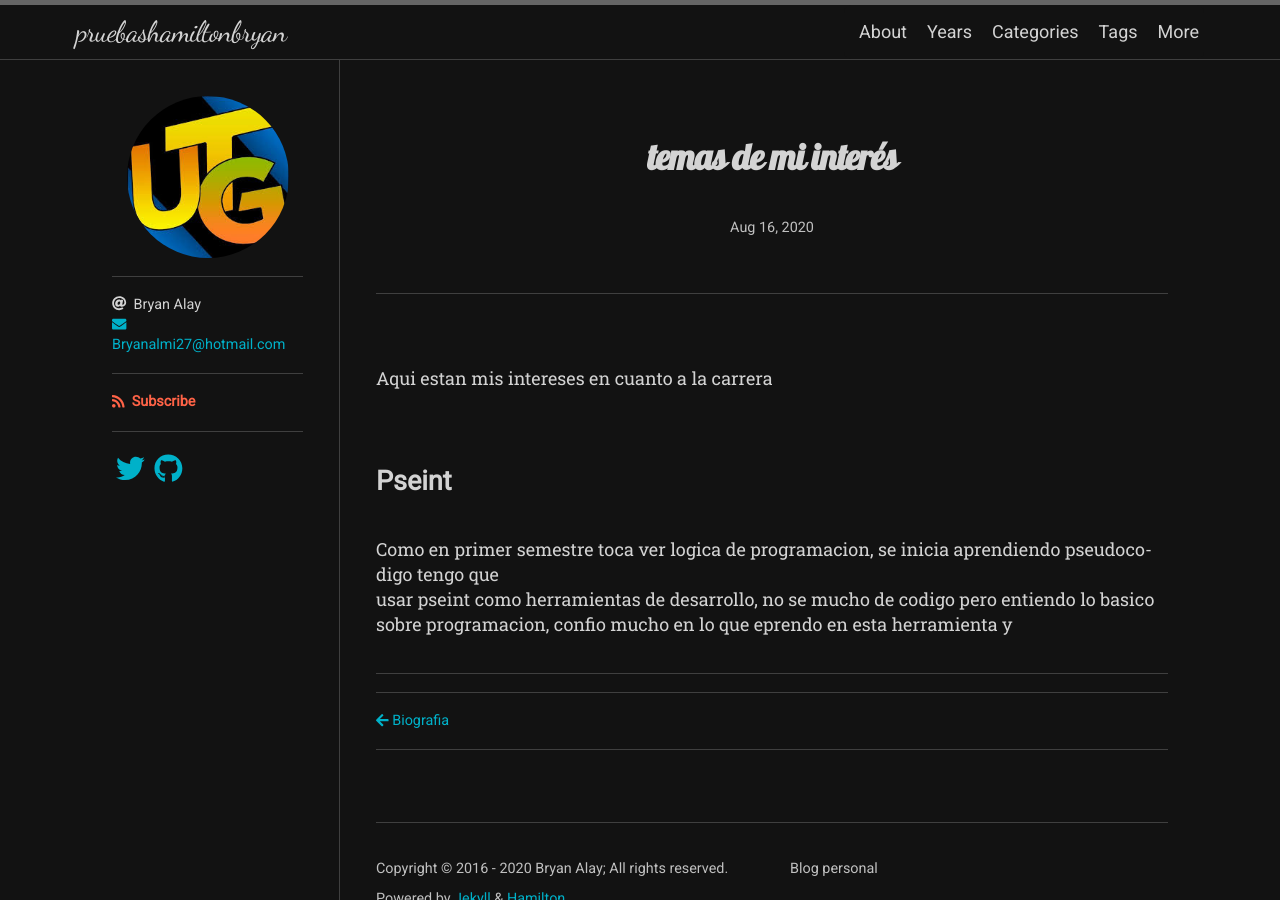
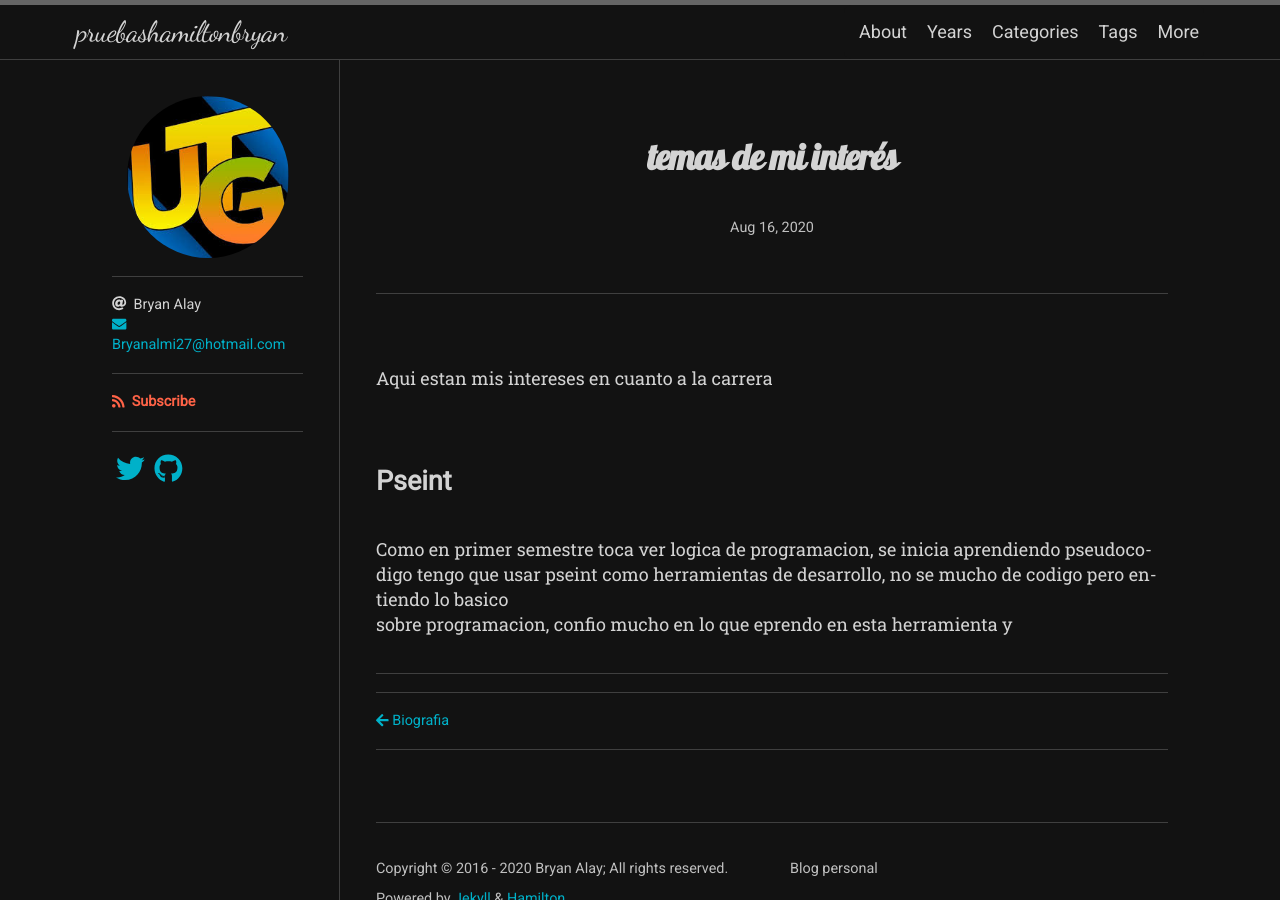
Before and after one commit to bryanalay/pruebashamiltonbryan, a Jekyll site: the page built from _posts/2020-08-16-task-item-list.md, in a window 1280 px wide. Built offline with Jekyll 4.4.1, drawn with Linux system fonts in a browser that asks for light colours; nearby versions of some CDN libraries; some web fonts are replaced; comment, search, counter and statistics services are not loaded.

```diff
--- a/_posts/2020-08-16-task-item-list.md
+++ b/_posts/2020-08-16-task-item-list.md
@@ -5,5 +5,5 @@ title: temas de mi interés
 Aqui estan mis intereses en cuanto a la carrera
 
 <h2>Pseint</h2>
-<p>Como en primer semestre toca ver logica de programacion, se inicia aprendiendo pseudocodigo tengo que <br> usar pseint como herramientas de desarrollo, no se mucho de codigo pero entiendo lo basico <br>  sobre
+<p>Como en primer semestre toca ver logica de programacion, se inicia aprendiendo pseudocodigo tengo que usar pseint como herramientas de desarrollo, no se mucho de codigo pero entiendo lo basico <br>  sobre
 programacion, confio mucho en lo que eprendo en esta herramienta y </p>
```
